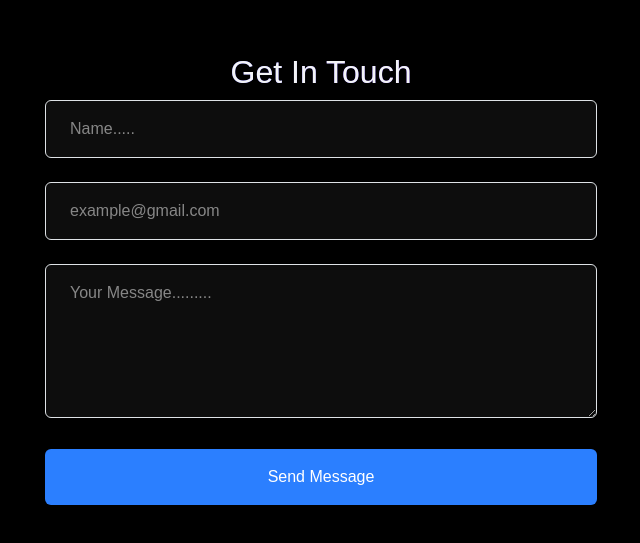
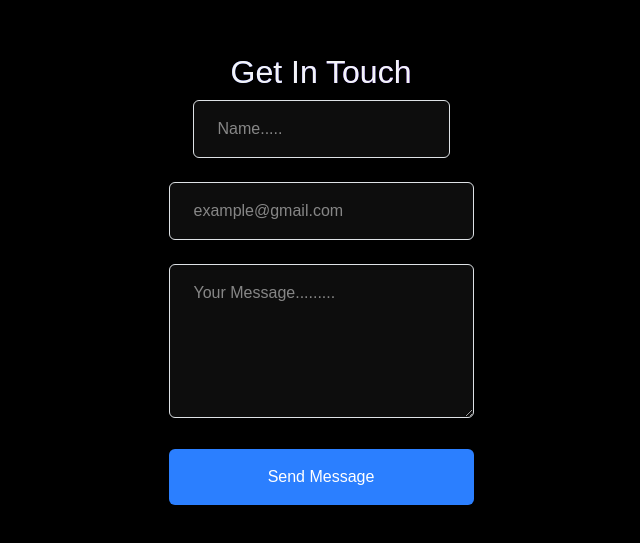
Before and after one commit to benrich09/portfolio, a React (Vite) app: page / in a window 1280 px wide. Shown: the part 2897-3440 px from the top of the page, without its empty margins (319-959 px from the left). Built offline with nearby package versions, Linux system fonts and the light colour scheme; the HTML template or start-up script is replaced by a standard one.

Commit message:
leastfinal commit

```diff
--- a/src/Components/sections/Contact.jsx
+++ b/src/Components/sections/Contact.jsx
@@ -6,11 +6,15 @@ export const Contact = () => {
     return(
         <section
             id="contact"
-        className="min-h-screen flex items-center justify-center py-20">
+            className="min-h-screen flex items-center justify-center px-4 py-10 sm:py-20"
+        >
+
 
         <RevealOnScroll>
-                <div className="px-4 w-150">
-                    <h2 className="text-3xl font-bold mb-8 bg-gradient-to-r from-blue-500
+            <div className="px-4 w-full max-w-md">
+
+
+                    <h2 className="text-2xl sm:text-3xl font-bold mb-8 bg-gradient-to-r from-blue-500
                          to-purple-600 bg-clip-text text-transparent leading-right">
                         {" "}
                         Get In Touch
@@ -18,7 +22,8 @@ export const Contact = () => {
 
                     <form className="space-y-6 ">
 
-                        <div className="relative">
+                        <div className="px-4 w-full max-w-md mx-auto">
+
                             <input type="text"
                                    id="name"
                                    name="name" required
```
Lines whose indentation alone changed are shown as unchanged.
